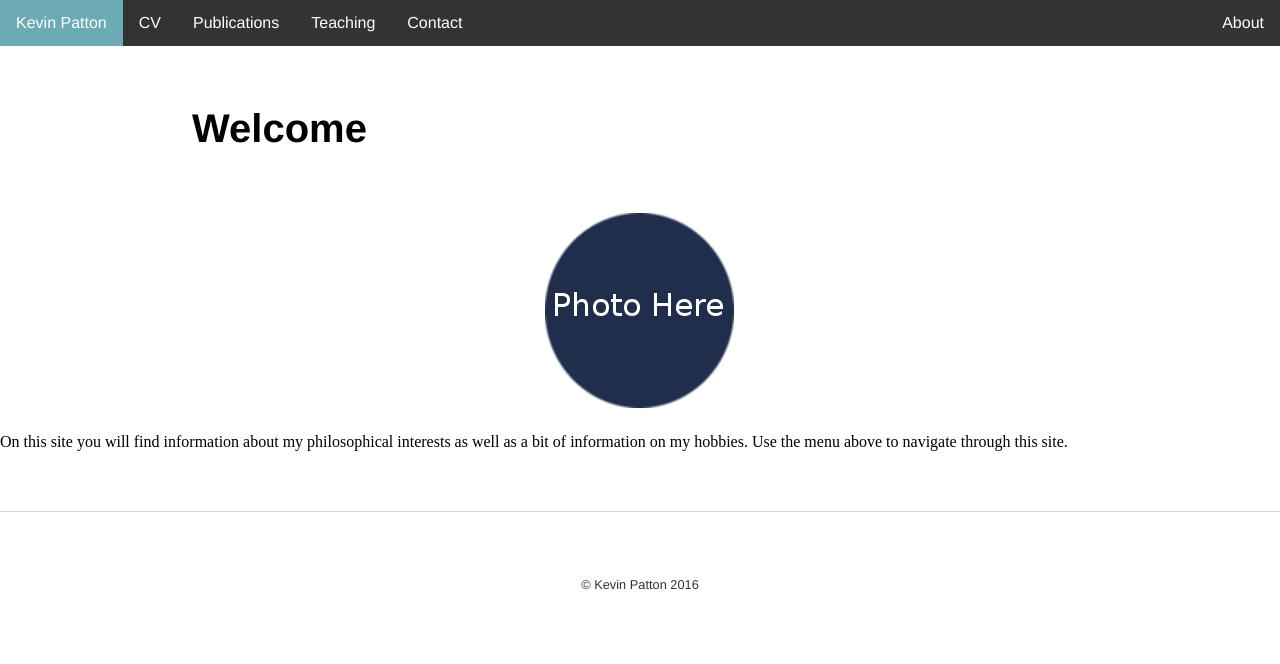
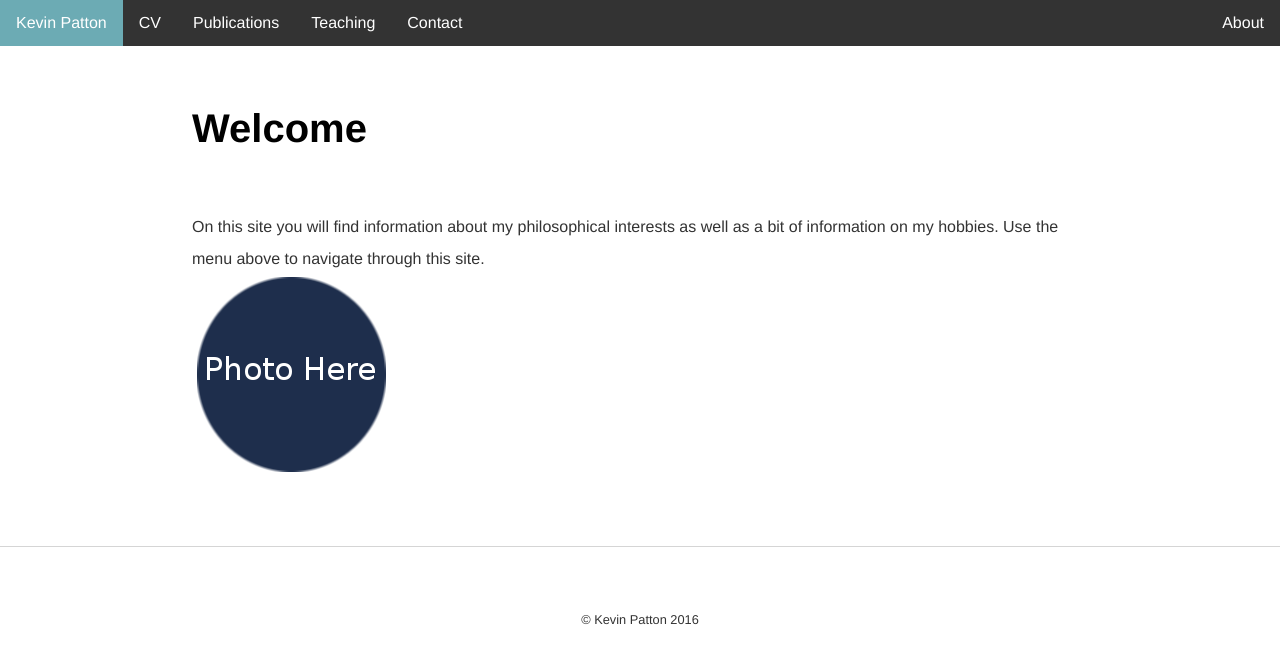
Before and after one commit to kevinjpatton/kevinjpatton.github.io, a Jekyll site: the page built from index.html, in a window 1280 px wide. Shown: the top 664 px of the page. Built offline with Jekyll 4.4.1, drawn with Linux system fonts in a browser that asks for light colours; Markdown is read by kramdown in place of the engine named in the settings.

Commit message:
Update index.html

```diff
--- a/index.html
+++ b/index.html
@@ -4,5 +4,5 @@
 ---
 <div class="blurb">
 	<h1>Welcome</h1>
-	<p><center><img src="HomePage.png" alt="test_pic" style="width:200px;height:200px;"></center><br>On this site you will find information about my philosophical interests as well as a bit of information on my hobbies.  Use the menu above to navigate through this site.</p>
+	<p>On this site you will find information about my philosophical interests as well as a bit of information on my hobbies.  Use the menu above to navigate through this site.<br><img src="HomePage.png" alt="test_pic" style="width:200px;height:200px;"></p>
 </div><!-- /.blurb -->
```
